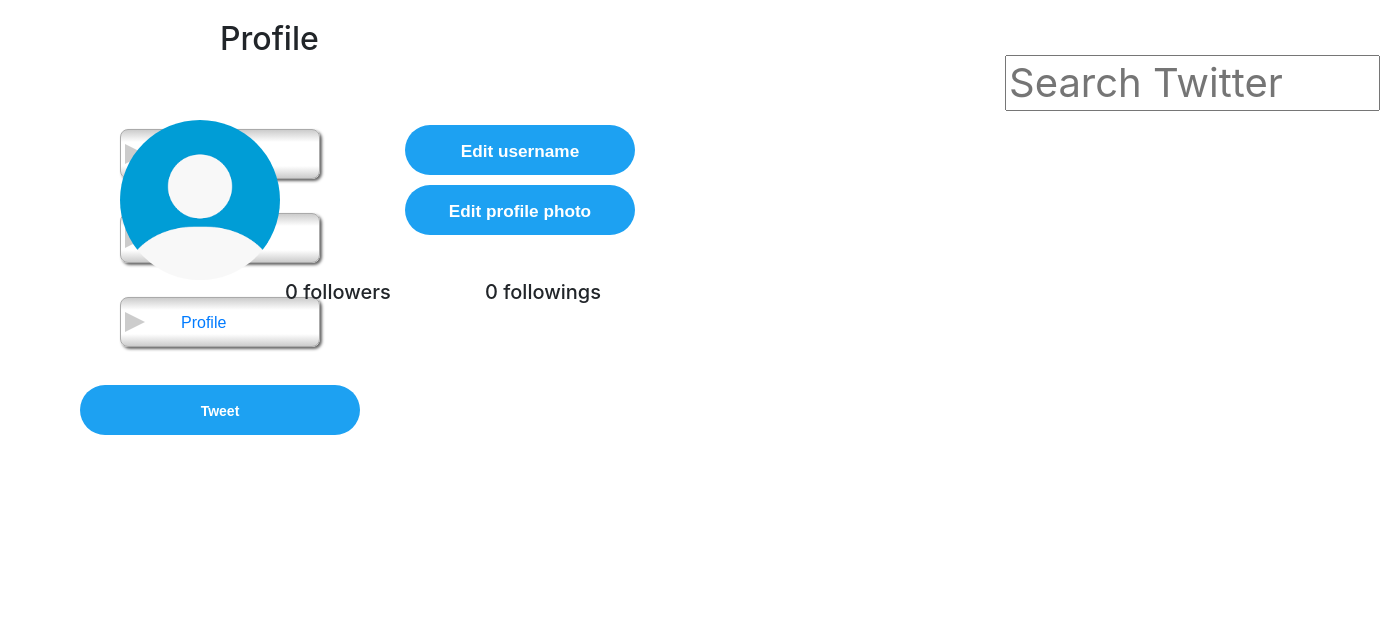
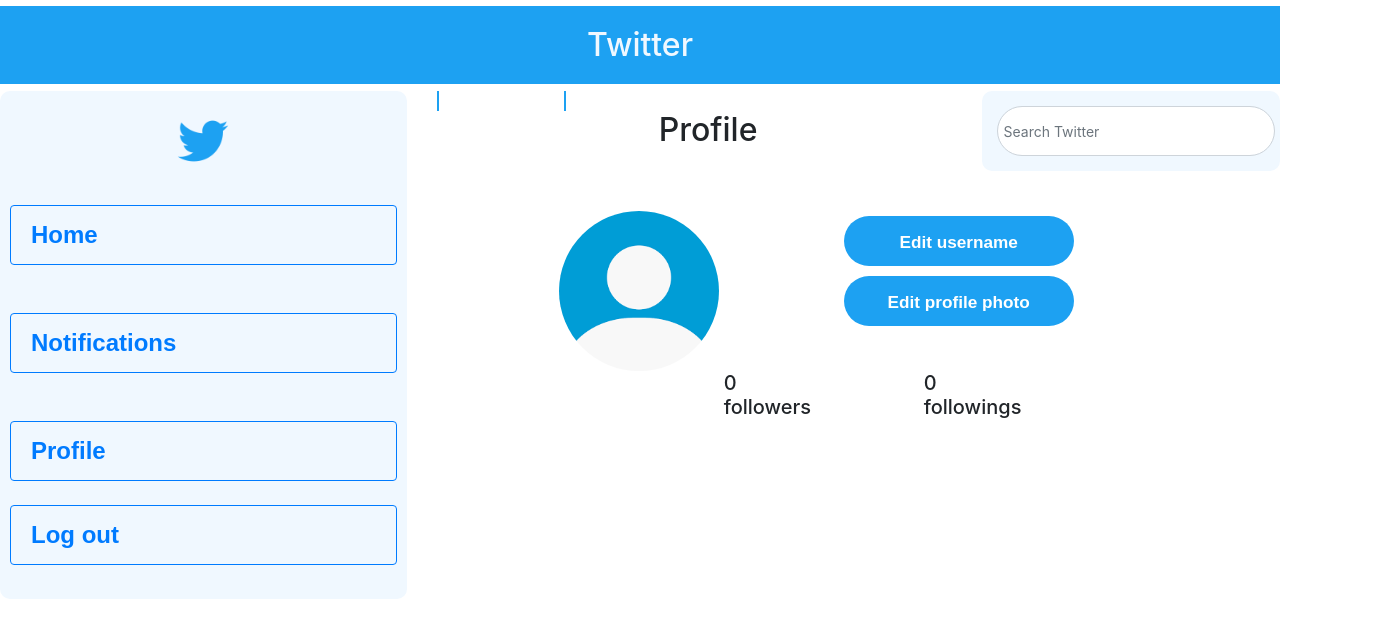
Before and after one commit to HaniyeMollaei/TwitterFrontend, a React (Create React App) app: page /profile in a window 1280 px wide. Shown: the top 638 px of the page, 1380 px wide, since content can reach past the window. Built offline with nearby package versions, Linux system fonts and the light colour scheme.

Commit message:
Update Profile.js

```diff
--- a/src/components/Profile.js
+++ b/src/components/Profile.js
@@ -2,6 +2,7 @@
 import '../css/profile.css';
 import {Link} from "react-router-dom";
 import avatar from '../src/avatar.png';
+import logo from "../src/logo.png";
 class Popup extends React.Component {
     render() {
         return (
@@ -33,21 +34,38 @@
     };
     render() {
         return (
-            <div className="App">
-                <ul>
+            <div>
+                <table id="main_table">
+                    <tr class="row">
+                        <td class="col" colSpan="4">
+                            <h2 id="home">Twitter</h2>
+                        </td>
+                    </tr>
+                    <tr class="row">
+                        <td class="col-4">
+                            <div id="sidebar_left">
+                                <img id="logo-home" src={logo} alt="logo"></img>
                                 <Link to="/home">
-                        <li className="sidebar">Home</li>
+                                    <button class="btn btn-outline-primary menu-item">Home</button>
                                 </Link>
+                                <br/>
                                 <Link to="/notifications">
-                        <li className="sidebar">Notifications</li>
+                                    <button class="btn btn-outline-primary menu-item">Notifications</button>
                                 </Link>
-                    <Link to="/notifications">
-                        <li className="sidebar">Profile</li>
+                                <br/>
+                                <Link to="/profile">
+                                    <button class="btn btn-outline-primary menu-item">Profile</button>
                                 </Link>
-                </ul>
-                <button id="tweet_button">Tweet</button>
+                                <Link to="/profile">
+                                    <button class="btn btn-outline-primary menu-item">Log out</button>
+                                </Link>
+                                <br/>
+                                {/*<button id="tweet_button">Tweet</button>*/}
+                            </div>
+                        </td>
+                        <td class="col-5" colSpan="2">
+                            <div id="page_center">
                                 <h2 id="profile">Profile</h2>
-
                                 <React.Fragment>
                                     <input
                                         ref="fileInput"
@@ -76,9 +94,17 @@
                                          src={avatar} alt="Avatar" className="avatar"></img> </React.Fragment>
                                 <h1 id="followers">0 followers</h1>
                                 <h1 id="followings">0 followings</h1>
-                <div className="search">
-                    <input type="text" size="10" placeholder="Search Twitter" name="search"></input>
                             </div>
+                        </td>
+                        <td class="col-3">
+                            <div id="sidebar_right">
+                                <input id="search_txt" type="text" size="10" class="form-control"
+                                       placeholder="Search Twitter"
+                                       name="search"></input>
+                            </div>
+                        </td>
+                    </tr>
+                </table>
             </div>
         );
     }
```
Lines whose indentation alone changed are shown as unchanged.
